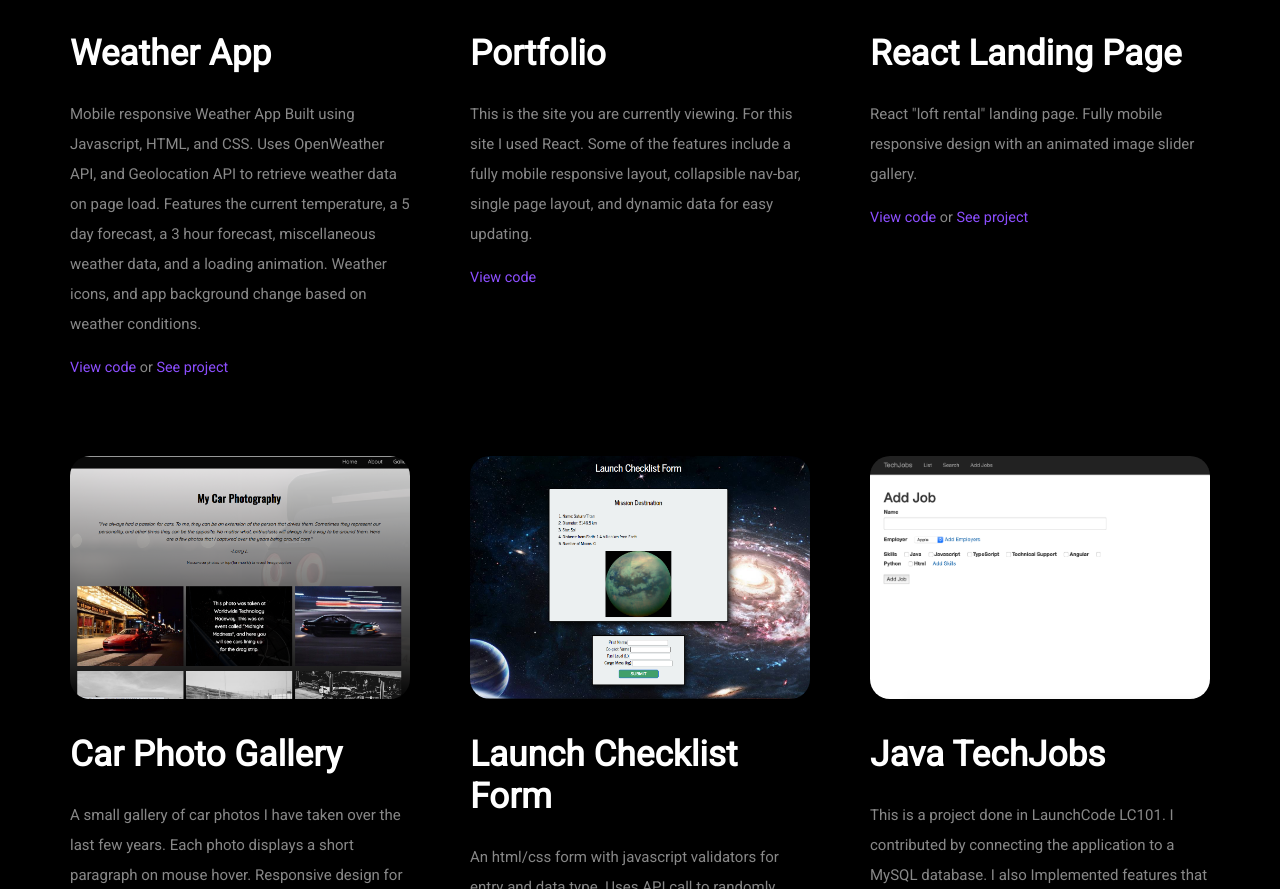
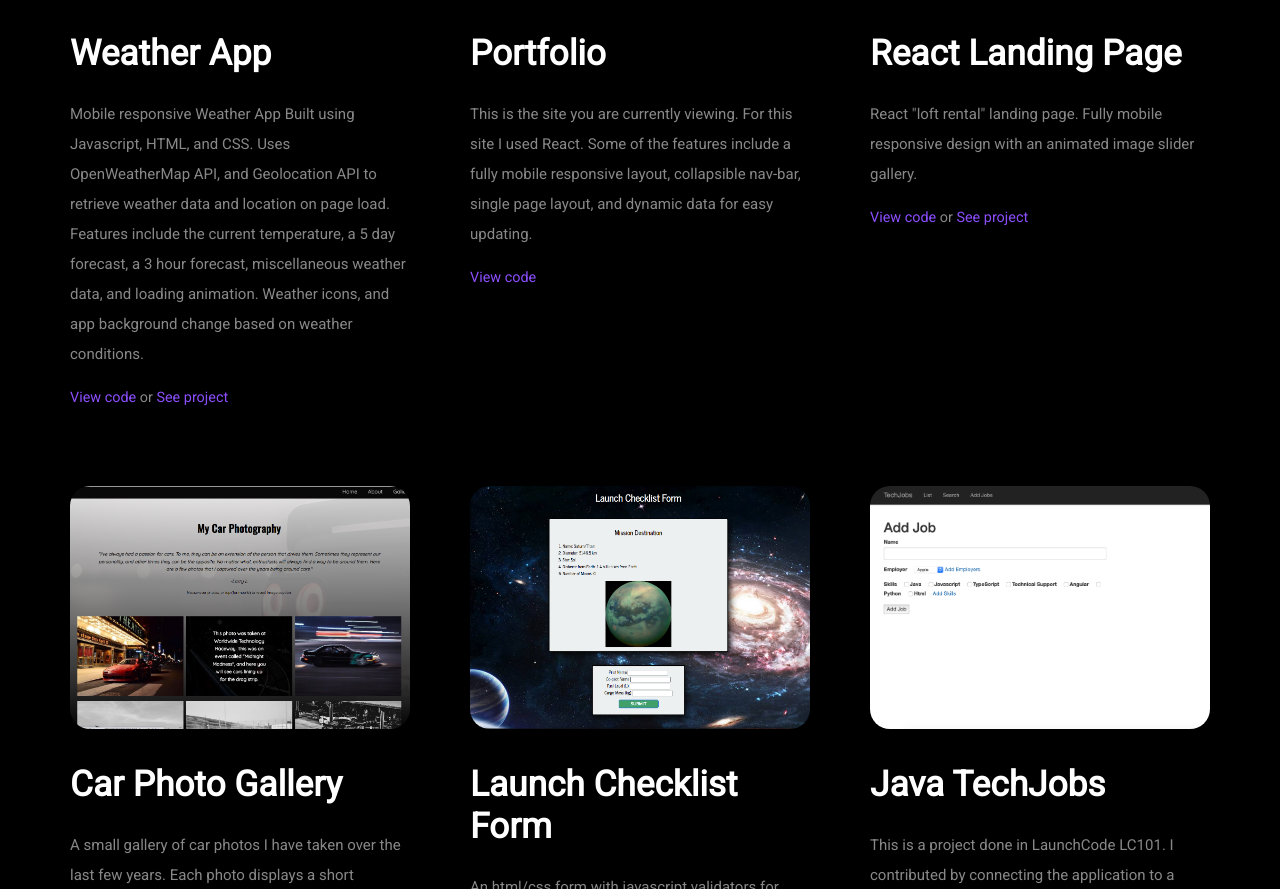
Before and after one commit to l2fc3s/portfolio, a React (Create React App) app: page /#/ in a window 1280 px wide. Shown: the part 1297-2186 px from the top of the page. Built offline with nearby package versions, Linux system fonts and the light colour scheme.

Commit message:
updated project data

```diff
--- a/src/components/Pages/Projects/ProjectData.js
+++ b/src/components/Pages/Projects/ProjectData.js
@@ -13,7 +13,7 @@ export const ProjectData = [
     link: "https://l2fc3s.github.io/js-weather-app/",
     title: "Weather App",
     image: weatherAppImg,
-    text: "Mobile responsive Weather App Built using Javascript, HTML, and CSS. Uses OpenWeather API, and Geolocation API to retrieve weather data on page load. Features the current temperature, a 5 day forecast, a 3 hour forecast, miscellaneous weather data, and a loading animation. Weather icons, and app background change based on weather conditions.",
+    text: "Mobile responsive Weather App Built using Javascript, HTML, and CSS. Uses OpenWeatherMap API, and Geolocation API to retrieve weather data and location on page load. Features include the current temperature, a 5 day forecast, a 3 hour forecast, miscellaneous weather data, and loading animation. Weather icons, and app background change based on weather conditions.",
     alt: "Weather application",
     repo: "https://github.com/l2fc3s/js-weather-app",
     hasViewProjectLink: true,
@@ -68,7 +68,7 @@ export const ProjectData = [
     link: " https://github.com/l2fc3s/java-web-dev-techjobs-persistent",
     title: "Java TechJobs",
     image: TechJobsImage,
-    text: "This is a project done in LaunchCode LC101.  I contributed by connecting the application to a MySQL database. I also Implemented features that allow the user to add a new job, employer, and skills to the web application and database. The user can also search for specific jobs, employers, or skills. Search results show in a will list, or the user can view jobs by category.",
+    text: "This is a project done in LaunchCode LC101.  I contributed by connecting the application to a MySQL database. I also Implemented features that allow the user to add a new job, employer, and skills to the web application and database. The user can also search for specific jobs, employers, or skills. Search results will show in a list, or the user can filter jobs by category.",
     alt: "Java TechJobs",
     repo: "https://github.com/l2fc3s/java-web-dev-techjobs-persistent",
     hasViewProjectLink: false,
```
